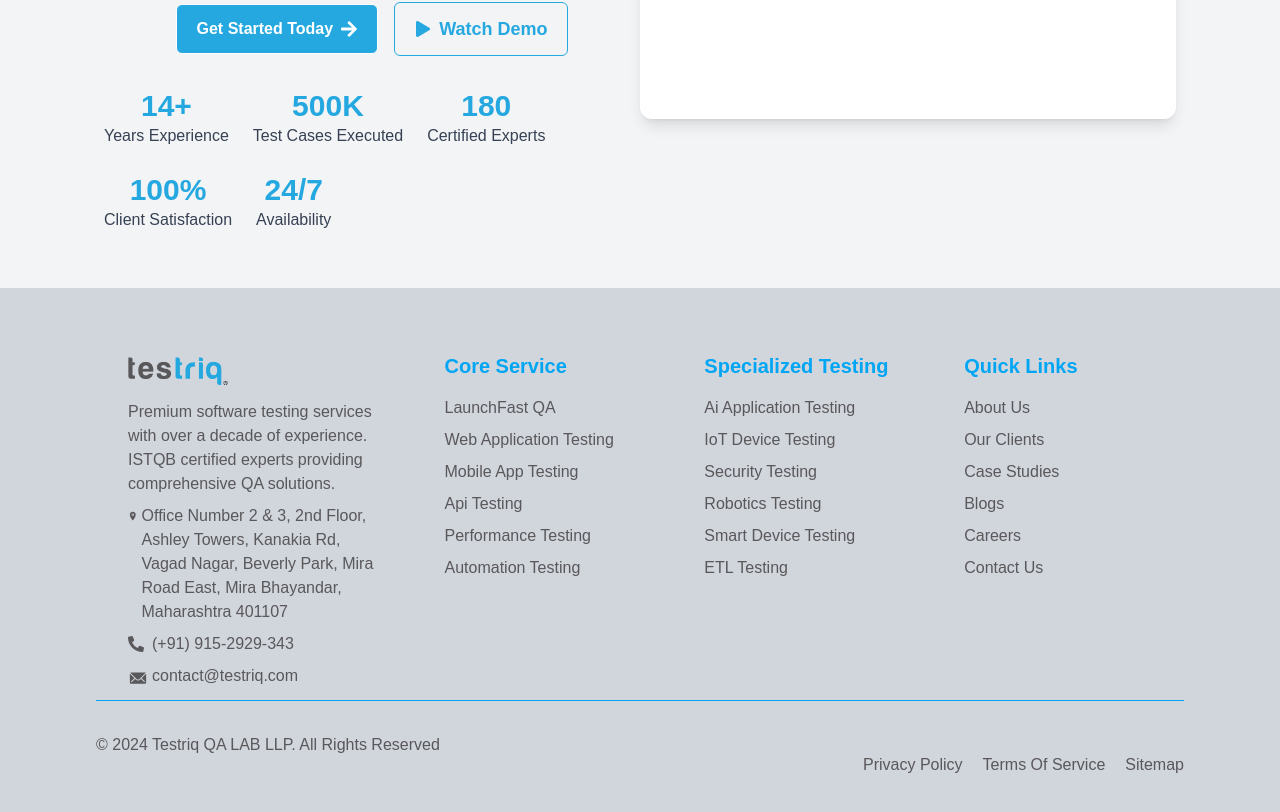
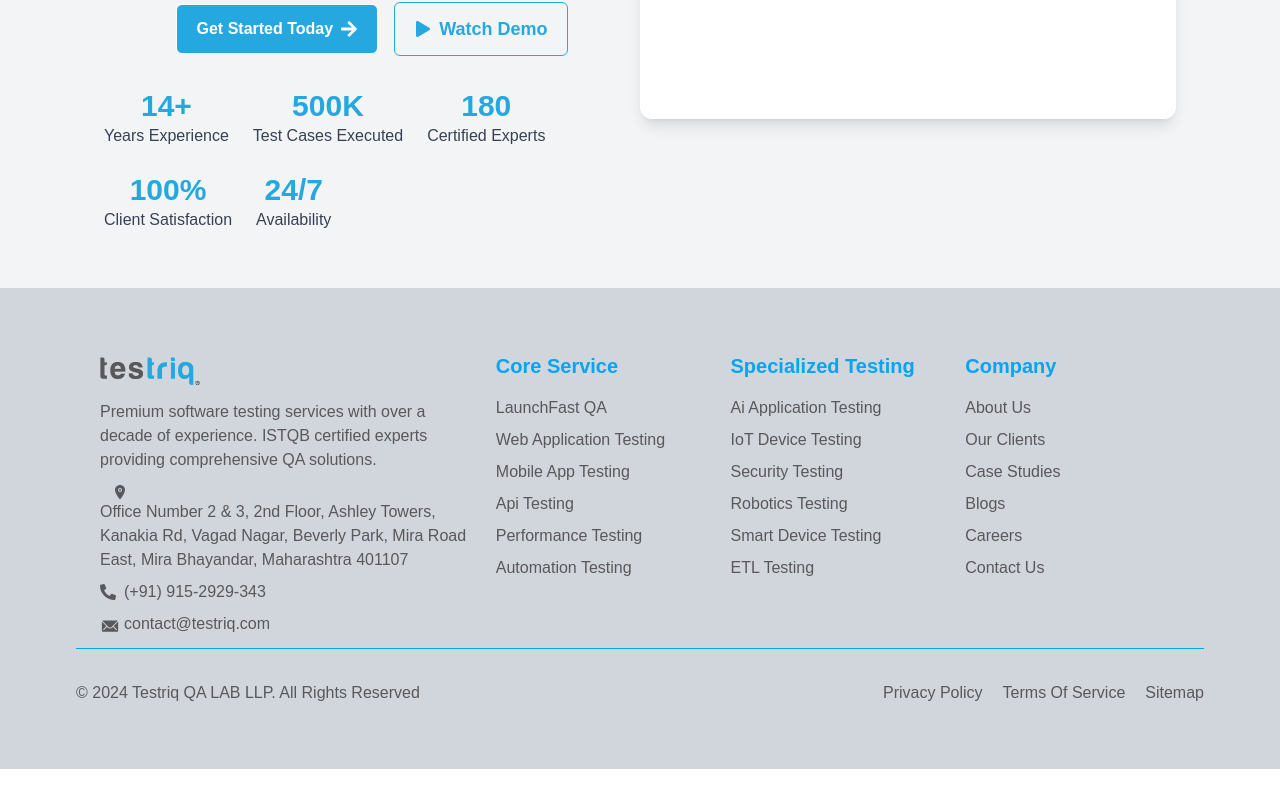
Before and after one commit to prakash47/testrq-3.0, a Next.js app: page / in a window 1280 px wide. Shown: the part 506-1318 px from the top of the page. After the commit the page ends 1275 px from the top, so only its background shows below. Built offline with nearby package versions, Linux system fonts and the light colour scheme.

Commit message:
modified footer

```diff
--- a/src/components/layout/Footer.tsx
+++ b/src/components/layout/Footer.tsx
@@ -37,48 +37,48 @@
 
 
   return (
-    <footer className='w-screen-3xl bg-gray-300 md:px-16'>
-      <section className='flex flex-col lg:px-8 md:py-16 pt-10'>
-        <div className='flex flex-col md:flex-row ml-8 text-[#59585B] gap-10'>
-          <div className='lg:w-md '>
-            <div>
+    <footer className='w-screen-3xl bg-gray-300 md:px-5 lg:px-16'>
+      <section className='flex flex-col px-3 md:py-16 pt-10'>
+        <div className='flex flex-col md:flex-row md:px-6 text-[#59585B] md:gap-5'>
+          <div className='lg:w-2xl'>
+
             <Image
               src={Testriq_Logo}
               alt='Testriq-Logo'
               width={100}
               height={100}
             />
-            </div>
 
-            <div className='mt-3'>
-              <p>
+
+
+            <p className='mt-3'>
               Premium software testing services with over a decade of
               experience. ISTQB certified experts providing comprehensive QA
               solutions.
             </p>
-            </div>
+
 
             <div className='flex mt-2'>
-              <IoLocation className='w-10 mt-1 mr-1' />
-              <p>
-                Office Number 2 & 3, 2nd Floor, Ashley Towers, Kanakia Rd, Vagad Nagar, Beverly Park, Mira Road East, Mira Bhayandar, Maharashtra 401107
+
+              <p><span><IoLocation className='w-10 mt-1 mr-1' /></span>
+                <span>Office Number 2 & 3, 2nd Floor, Ashley Towers, Kanakia Rd, Vagad Nagar, Beverly Park, Mira Road East, Mira Bhayandar, Maharashtra 401107</span>
               </p>
             </div>
 
             <div className='flex mt-2'>
               <FaPhoneAlt className='mt-1 mr-2' />
-              <a href="#" className=' hover:text-sky-500 transition duration-200 ease-in-out'>
+              <a href="tel:+91 915-2929-343" className=' hover:text-sky-500 transition duration-200 ease-in-out'>
                 (+91) 915-2929-343
               </a>
             </div>
 
             <div className='flex mt-2'>
               <IoIosMail className='mr-1 mt-1' size={20} />
-              <a href="#" className=' hover:text-sky-500 transition duration-200 ease-in-out'>contact@testriq.com</a>
+              <a href="mailto:contact@testriq.com" className=' hover:text-sky-500 transition duration-200 ease-in-out'>contact@testriq.com</a>
             </div>
           </div>
 
-          <div className='flex flex-col md:ml-5 w-sm'>
+          <div className='flex flex-col md:w-lg lg:w-sm'>
 
             <h3 className="text-xl font-bold mb-4 text-sky-500">Core Service</h3>
             <ul className='space-y-2'>
@@ -92,7 +92,7 @@
             </ul>
           </div>
 
-          <div className='flex flex-col w-sm'>
+          <div className='flex flex-col md:w-lg lg:w-sm'>
 
             <h3 className="text-xl font-bold mb-4 text-sky-500">Specialized Testing</h3>
             <ul className='space-y-2'>
@@ -106,9 +106,9 @@
             </ul>
           </div>
 
-          <div className='flex flex-col w-sm'>
+          <div className='flex flex-col w-sm lg:w-sm'>
 
-            <h3 className="text-xl font-bold mb-4 text-sky-500">Quick Links</h3>
+            <h3 className="text-xl font-bold mb-4 text-sky-500">Company</h3>
             <ul className='space-y-2'>
               {
                 quickLinks.map((link) => {
@@ -132,7 +132,7 @@
             <p>&copy; 2024 Testriq QA LAB LLP. All Rights Reserved</p>
           </div>
 
-          <div className='flex gap-5 justify-center mt-5 mb-10'>
+          <div className='flex gap-5 justify-center mt-5 md:mt-0'>
             <a href="#" className='hover:text-sky-500 transition duration-200 ease-in-out'>Privacy Policy</a>
             <a href="#" className='hover:text-sky-500 transition duration-200 ease-in-out'>Terms Of Service</a>
             <a href="#" className='hover:text-sky-500 transition duration-200 ease-in-out'>Sitemap</a>
```
Lines whose indentation alone changed are shown as unchanged.
